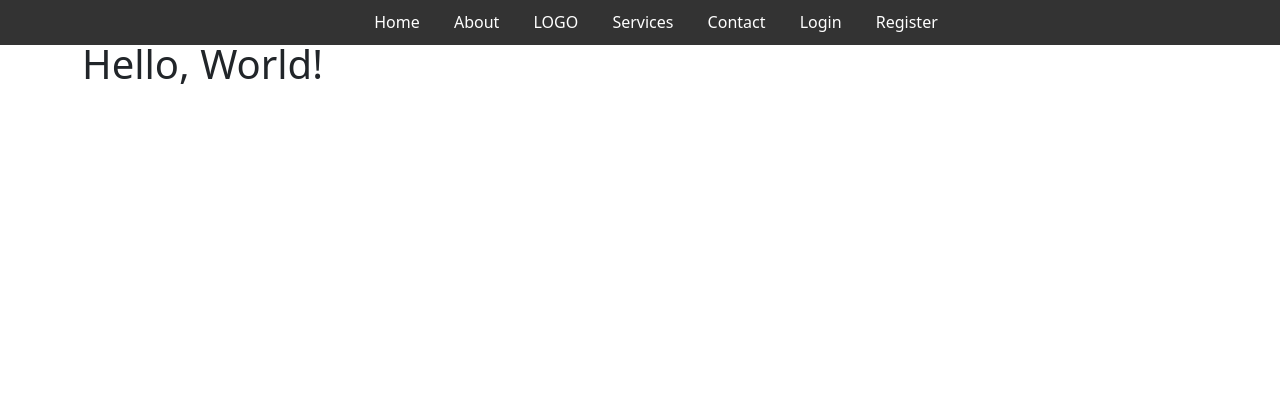
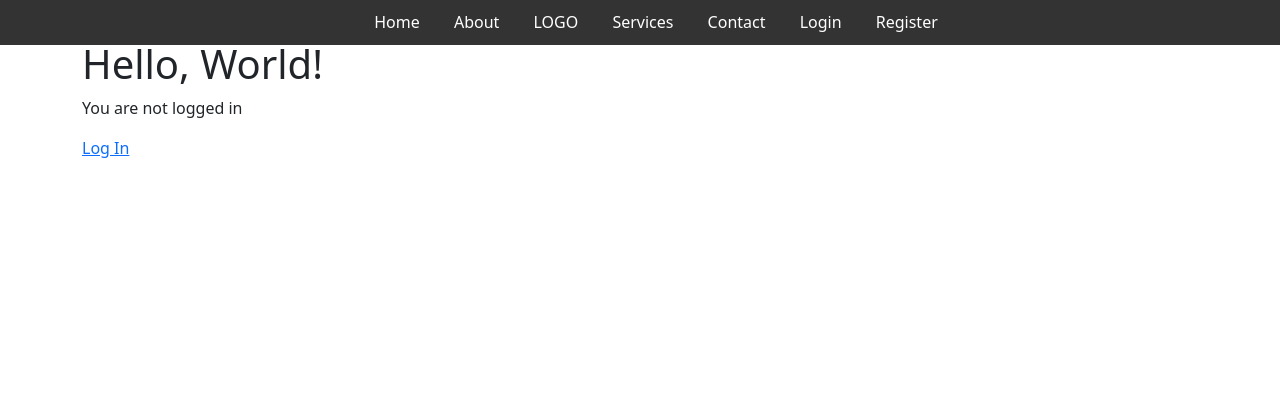
Before and after one commit to Aparna-Ajith/OrganizationWebsite, a Django app: page / in a window 1280 px wide. Shown: the top 420 px of the page. Run offline with Django 4.2, Linux system fonts and the light colour scheme.

Commit message:
login-logout basics

```diff
--- a/pages/templates/pages/home.html
+++ b/pages/templates/pages/home.html
@@ -4,4 +4,11 @@
 
 {% block page_content %}
     <h1>Hello, World!</h1>
+    {% if user.is_authenticated %}
+  Hi {{ user.username }}!
+  <p><a href="{% url 'logout' %}">Log Out</a></p>
+{% else %}
+  <p>You are not logged in</p>
+  <a href="{% url 'login' %}">Log In</a>
+{% endif %}
 {% endblock page_content %}
--- a/templates/header.html
+++ b/templates/header.html
@@ -12,8 +12,14 @@
             <li> LOGO</li>
             <li><a href="#Services">Services</a></li>
             <li><a href="#Contact">Contact</a></li>
-            <li><a href="accounts/login">Login</a></li>
-            <li><a href="#Register">Register</a></li>
+            {% if user.is_authenticated %}
+                 Hi {{ user.username }}!
+                 <li><a href="{% url 'logout' %}">Log Out</a></li>
+            {% else %}
+                 <li><a href="accounts/login">Login</a></li>
+                 <li><a href="#Register">Register</a></li>
+            {% endif %}
+
         </ul>
     </nav>
 </header>
--- a/website/settings.py
+++ b/website/settings.py
@@ -135,3 +135,4 @@ MEDIA_ROOT = BASE_DIR / "uploads/"
 MEDIA_URL = "media/"
 
 LOGIN_REDIRECT_URL = "/"
+LOGOUT_REDIRECT_URL = "/"
```
Also changed, not shown: db.sqlite3.
